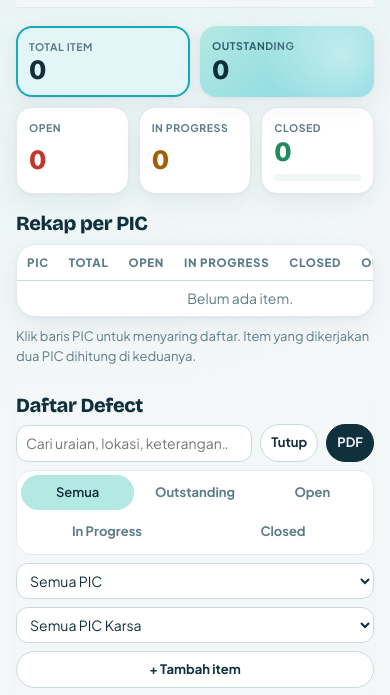
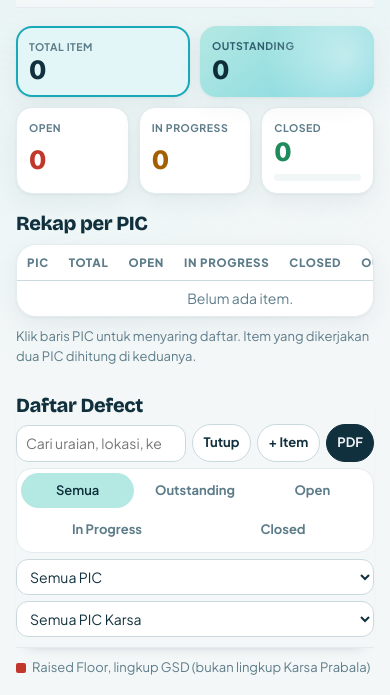
Before and after one commit to dwikikrisnadi-coder/defect_tracker_NDP, a plain HTML site: page index.html in a window 390 px wide. Both pictures are taken after a click on the button "Filter". Shown: the part 132-827 px from the top of the page. Drawn offline with nearby package versions, Linux system fonts and the light colour scheme; no server answers.

Commit message:
Add files via upload

```diff
--- a/index.html
+++ b/index.html
@@ -131,15 +131,15 @@ img{max-width:100%}
 #filterToggle{display:none;align-items:center;gap:6px}
 #filterToggle .bd{background:var(--teal);color:#fff;border-radius:9px;font-size:11px;min-width:18px;height:18px;display:inline-grid;place-items:center;padding:0 5px}
 @media (max-width:700px){
-  .listbar .toolbar{display:grid;grid-template-columns:minmax(0,1fr) auto auto;gap:8px;align-items:center}
+  .listbar .toolbar{display:grid;grid-template-columns:minmax(0,1fr) auto auto auto;gap:6px;align-items:center}
   .listbar .toolbar .grow{grid-column:1;grid-row:1;width:100%;min-width:0}
   #filterToggle{display:inline-flex;grid-column:2;grid-row:1;padding:8px 10px}
-  #pdfBtn{grid-column:3;grid-row:1;padding:8px 10px}
-  .listbar .toolbar .seg,#picF,#pkF,#addBtn{display:none}
+  #addBtn{display:inline-flex;grid-column:3;grid-row:1;padding:8px 11px}
+  #pdfBtn{grid-column:4;grid-row:1;padding:8px 10px}
+  .listbar .toolbar .seg,#picF,#pkF{display:none}
   .listbar.open .seg{display:flex;flex-wrap:wrap;grid-column:1/-1}
   .listbar.open .seg button{flex:1 1 30%;padding:8px 4px;font-size:13px;border-bottom:1px solid var(--line)}
   .listbar.open #picF,.listbar.open #pkF{display:block;grid-column:1/-1;width:100%}
-  .listbar.open #addBtn{display:block;grid-column:1/-1}
   .listbar{max-height:calc(100vh - var(--hdrH,0px) - 40px);overflow-y:auto}
 }
 
@@ -667,7 +667,7 @@ const fT=$('#filterToggle');
 fT.onclick=()=>{const o=$('#listbar').classList.toggle('open');fT.setAttribute('aria-expanded',String(o));fT.firstChild.textContent=o?'Tutup ':'Filter '};
 function updFCount(){const n=(F.st!=='all')+(!!F.pic)+(!!F.pk);const b=$('#fCount');b.textContent=n;b.hidden=!n}
 const mqPhone=matchMedia('(max-width:700px)');
-const setPdfLabel=()=>{$('#pdfBtn').textContent=mqPhone.matches?'PDF':'Export PDF'};
+const setPdfLabel=()=>{$('#pdfBtn').textContent=mqPhone.matches?'PDF':'Export PDF';$('#addBtn').textContent=mqPhone.matches?'+ Item':'+ Tambah item';$('#addBtn').setAttribute('aria-label','Tambah item')};
 setPdfLabel(); mqPhone.addEventListener?mqPhone.addEventListener('change',setPdfLabel):mqPhone.addListener(setPdfLabel);
 
 render();
```
